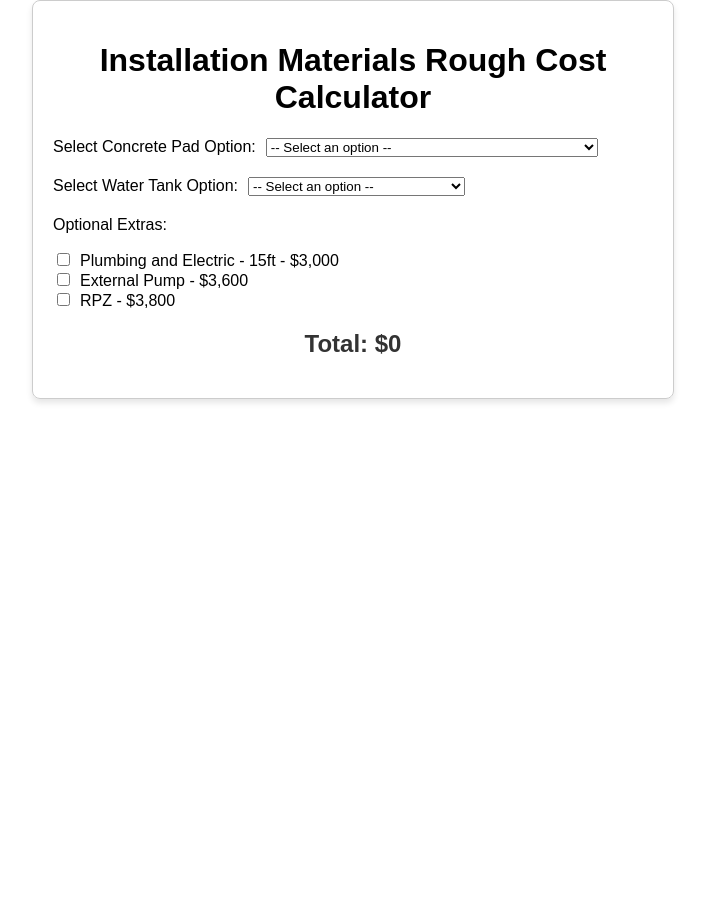
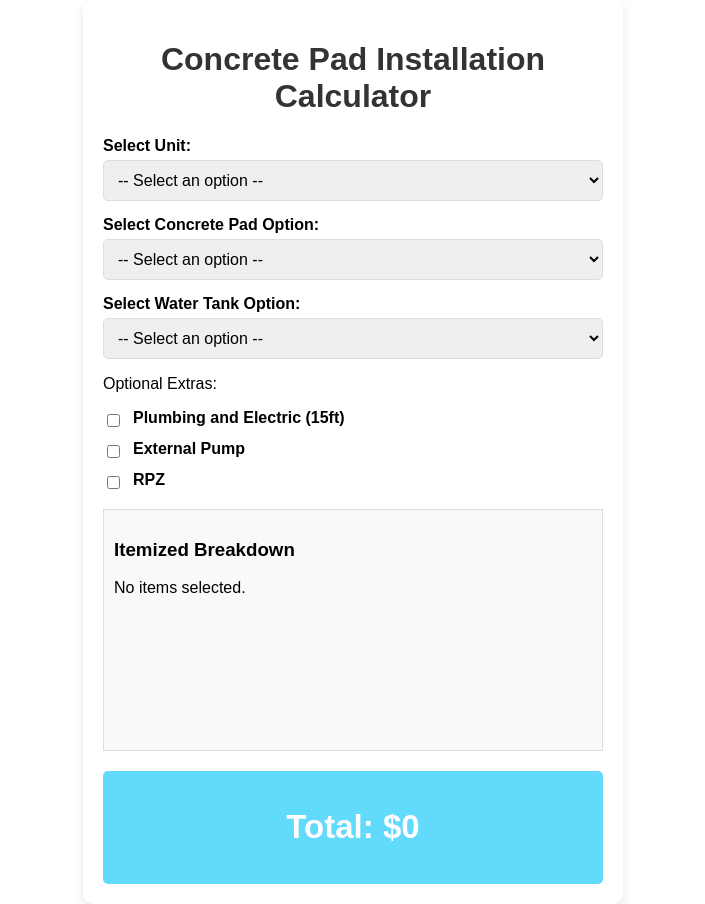
Before and after one commit to stgrky/hydropack-material-calculator, a React (Create React App) app: page / in a window 1280 px wide. Shown: the whole page, without its empty margins (287-992 px from the left). Before the commit the page ends 800 px from the top, so only its background shows below. Built offline with nearby package versions, Linux system fonts and the light colour scheme.

Commit message:
feature: massive updates.

```diff
--- a/src/App.js
+++ b/src/App.js
@@ -1,34 +1,82 @@
-import React, { useState } from 'react';
+import React, { useState } from "react";
 
 const Calculator = () => {
-  const [padOption, setPadOption] = useState(0);
-  const [tankOption, setTankOption] = useState(0);
+  const [unitOption, setUnitOption] = useState(0);
+  const [padOption, setPadOption] = useState({ low: 0, high: 0 });
+  const [tankOption, setTankOption] = useState({ low: 0, high: 0 });
   const [extras, setExtras] = useState({
     plumbingElectric: false,
     externalPump: false,
     rpz: false,
   });
 
+  const unitOptions = [
+    { label: "Hydropack S", value: 9999 },
+    { label: "Hydropack", value: 17499 },
+    { label: "Hydropack X", value: 29999 },
+  ];
+
   const padOptions = [
-    { label: 'Hydropack S Concrete Pad with water Tank', value: 3000 },
-    { label: 'Hydropack S Concrete Pad, no water Tank', value: 1800 },
-    { label: 'Hydropack Concrete Pad with water Tank', value: 3500 },
-    { label: 'Hydropack Concrete Pad, no water Tank', value: 2500 },
-    { label: 'Hydropack X concrete pad with water Tank', value: 5500 },
-    { label: 'Hydropack X concrete pad, no water Tank', value: 3800 },
+    { id: "noPad", label: "No Concrete Pad", low: 0, high: 0 },
+    {
+      id: "pad1",
+      label: "Hydropack S, machine and tank",
+      low: 2200,
+      high: 3000,
+    },
+    {
+      id: "pad2",
+      label: "Hydropack S, machine only",
+      low: 1000,
+      high: 1800,
+    },
+    {
+      id: "pad3",
+      label: "Hydropack, machine and tank",
+      low: 2700,
+      high: 3500,
+    },
+    {
+      id: "pad4",
+      label: "Hydropack, machine and tank",
+      low: 1700,
+      high: 2500,
+    },
+    {
+      id: "pad5",
+      label: "Hydropack X, machine and tank",
+      low: 4700,
+      high: 5500,
+    },
+    {
+      id: "pad6",
+      label: "Hydropack X, machine and tank",
+      low: 3000,
+      high: 3800,
+    },
   ];
 
   const tankOptions = [
-    { label: '550 Gallon Water Tank', value: 1250 },
-    { label: '750 Gallon Water Tank', value: 1650 },
-    { label: '1100 Gallon Water Tank', value: 1875 },
-    { label: 'No water tank', value: 0 },
+    { label: "550 Gallon Water Tank", low: 550, high: 1500 },
+    { label: "750 Gallon Water Tank", low: 700, high: 2000 },
+    { label: "1100 Gallon Water Tank", low: 1200, high: 2200 },
+    { label: "No Water Tank", low: 0, high: 0 },
   ];
 
   const extraOptions = [
-    { label: 'Plumbing and Electric - 15ft', value: 3000, key: 'plumbingElectric' },
-    { label: 'External Pump', value: 3600, key: 'externalPump' },
-    { label: 'RPZ', value: 3800, key: 'rpz' },
+    {
+      label: "Plumbing and Electric (15ft)",
+      low: 1200,
+      high: 4000,
+      key: "plumbingElectric",
+    },
+    {
+      label: "External Pump",
+      low: 2500,
+      high: 4500,
+      key: "externalPump",
+    },
+    { label: "RPZ", low: 3900, high: 4800, key: "rpz" },
   ];
 
   const handleExtraChange = (key) => {
@@ -39,42 +87,135 @@ const Calculator = () => {
   };
 
   const calculateTotal = () => {
-    const extrasTotal = extraOptions.reduce((sum, extra) => (
-      extras[extra.key] ? sum + extra.value : sum
-    ), 0);
+    const extrasTotal = extraOptions.reduce(
+      (sum, extra) => ({
+        low: sum.low + (extras[extra.key] ? extra.low : 0),
+        high: sum.high + (extras[extra.key] ? extra.high : 0),
+      }),
+      { low: 0, high: 0 }
+    );
 
-    return padOption + tankOption + extrasTotal;
+    return {
+      low: unitOption + padOption.low + tankOption.low + extrasTotal.low,
+      high: unitOption + padOption.high + tankOption.high + extrasTotal.high,
+    };
   };
+
+  const total = calculateTotal();
+
+  // Build an itemized breakdown for selected options
+  const breakdownItems = [];
+
+  // Unit
+  if (unitOption !== 0) {
+    const selectedUnit = unitOptions.find(
+      (option) => option.value === unitOption
+    );
+    if (selectedUnit) {
+      breakdownItems.push({
+        label: `Unit: ${selectedUnit.label}`,
+        cost: `$${selectedUnit.value.toLocaleString()}`,
+      });
+    }
+  }
+
+  // Concrete Pad - only add if a pad is selected and it's not "No Concrete Pad"
+  if (padOption.label && padOption.label !== "No Concrete Pad") {
+    breakdownItems.push({
+      label: `Concrete Pad: ${padOption.label}`,
+      cost: `$${padOption.low.toLocaleString()} - $${padOption.high.toLocaleString()}`,
+    });
+  }
+
+  // Water Tank - only display if a water tank is selected and it's not "No Water Tank"
+  if (tankOption.label && tankOption.label !== "No Water Tank") {
+    breakdownItems.push({
+      label: `Water Tank: ${tankOption.label}`,
+      cost: `$${tankOption.low.toLocaleString()} - $${tankOption.high.toLocaleString()}`,
+    });
+  }
+
+  // Optional Extras
+  extraOptions.forEach((extra) => {
+    if (extras[extra.key]) {
+      breakdownItems.push({
+        label: extra.label,
+        cost: `$${extra.low.toLocaleString()} - $${extra.high.toLocaleString()}`,
+      });
+    }
+  });
+
+  // Determine display for total
+  const onlyUnitSelected =
+    unitOption !== 0 &&
+    !padOption.label &&
+    !tankOption.label &&
+    !extras.plumbingElectric &&
+    !extras.externalPump &&
+    !extras.rpz;
+
+  let displayTotal = "";
+  if (total.low === 0 && total.high === 0) {
+    displayTotal = "$0";
+  } else if (onlyUnitSelected) {
+    displayTotal = `$${unitOption.toLocaleString()}`;
+  } else {
+    displayTotal = `$${total.low.toLocaleString()} - $${total.high.toLocaleString()}`;
+  }
 
   return (
     <div className="calculator-container">
-      <h1>Installation Materials Rough Cost Calculator</h1>
+      <h1>Concrete Pad Installation Calculator</h1>
 
-      <div className="dropdown">
-        <label htmlFor="padOptions">Select Concrete Pad Option:</label>
-        <select
-          id="padOptions"
-          onChange={(e) => setPadOption(Number(e.target.value))}
-        >
+      <div className="dropdown-container">
+        <label>Select Unit:</label>
+        <select onChange={(e) => setUnitOption(Number(e.target.value))}>
           <option value="0">-- Select an option --</option>
-          {padOptions.map((option, index) => (
+          {unitOptions.map((option, index) => (
             <option key={index} value={option.value}>
-              {option.label} - ${option.value.toLocaleString()}
+              {option.label}
             </option>
           ))}
         </select>
       </div>
 
-      <div className="dropdown">
-        <label htmlFor="tankOptions">Select Water Tank Option:</label>
+      <div className="dropdown-container">
+        <label>Select Concrete Pad Option:</label>
         <select
-          id="tankOptions"
-          onChange={(e) => setTankOption(Number(e.target.value))}
+          onChange={(e) => {
+            if (e.target.value === "") {
+              setPadOption({ low: 0, high: 0 });
+            } else {
+              const selected = padOptions.find(
+                (option) => option.id === e.target.value
+              );
+              setPadOption(selected || { low: 0, high: 0 });
+            }
+          }}
+        >
+          <option value="">-- Select an option --</option>
+          {padOptions.map((option) => (
+            <option key={option.id} value={option.id}>
+              {option.label}
+            </option>
+          ))}
+        </select>
+      </div>
+
+      <div className="dropdown-container">
+        <label>Select Water Tank Option:</label>
+        <select
+          onChange={(e) => {
+            const selected = tankOptions.find(
+              (option) => option.high === Number(e.target.value)
+            );
+            setTankOption(selected || { low: 0, high: 0 });
+          }}
         >
           <option value="0">-- Select an option --</option>
           {tankOptions.map((option, index) => (
-            <option key={index} value={option.value}>
-              {option.label} - ${option.value.toLocaleString()}
+            <option key={index} value={option.high}>
+              {option.label}
             </option>
           ))}
         </select>
@@ -83,52 +224,98 @@ const Calculator = () => {
       <div className="checkboxes">
         <p>Optional Extras:</p>
         {extraOptions.map((extra) => (
-          <div key={extra.key}>
+          <div className="checkbox-item" key={extra.key}>
             <input
               type="checkbox"
               id={extra.key}
               checked={extras[extra.key]}
               onChange={() => handleExtraChange(extra.key)}
             />
-            <label htmlFor={extra.key}>{extra.label} - ${extra.value.toLocaleString()}</label>
+            <label htmlFor={extra.key}>{extra.label}</label>
           </div>
         ))}
       </div>
 
-      <div className="total">
-        <h2>Total: ${calculateTotal().toLocaleString()}</h2>
+      {/* Itemized List */}
+      <div className="itemized-list">
+        <h3>Itemized Breakdown</h3>
+        {breakdownItems.length > 0 ? (
+          <ul>
+            {breakdownItems.map((item, idx) => (
+              <li key={idx}>
+                <strong>{item.label}:</strong> {item.cost}
+              </li>
+            ))}
+          </ul>
+        ) : (
+          <p>No items selected.</p>
+        )}
       </div>
 
-      <style jsx>{`
+      <div className="total">
+        <h2>Total: {displayTotal}</h2>
+      </div>
+
+      <style>{`
         .calculator-container {
           font-family: Arial, sans-serif;
-          max-width: 600px;
+          background: white;
+          max-width: 500px;
+          padding: 20px;
+          border-radius: 10px;
+          box-shadow: 0 4px 10px rgba(0, 0, 0, 0.1);
+          width: 100%;
           margin: 0 auto;
-          padding: 20px;
-          border: 1px solid #ccc;
-          border-radius: 8px;
-          box-shadow: 0 4px 6px rgba(0, 0, 0, 0.1);
         }
-
         h1 {
           text-align: center;
+          color: #333;
         }
-
-        .dropdown, .checkboxes, .total {
+        .dropdown-container, .checkboxes {
+          margin-bottom: 15px;
+        }
+        label {
+          font-weight: bold;
+          display: block;
+          margin-bottom: 5px;
+        }
+        select {
+          width: 100%;
+          padding: 10px;
+          border-radius: 5px;
+          border: 1px solid #ddd;
+          font-size: 16px;
+        }
+        .checkbox-item {
+          display: flex;
+          align-items: center;
+          gap: 10px;
+          margin-bottom: 8px;
+        }
+        .itemized-list {
+          height: 220px;
+          overflow-y: auto;
+          border: 1px solid #ddd;
+          padding: 10px;
           margin-bottom: 20px;
+          background-color: #f9f9f9;
         }
-
-        select, input[type="checkbox"] {
-          margin-right: 10px;
+        .itemized-list ul {
+          list-style: none;
+          padding: 0;
+          margin: 0;
         }
-
-        label {
-          margin-right: 10px;
+        .itemized-list li {
+          margin-bottom: 5px;
         }
-
-        .total h2 {
+        .total {
           text-align: center;
-          color: #333;
+          font-size: 22px;
+          font-weight: bold;
+          background: #61dafb;
+          color: white;
+          padding: 10px;
+          border-radius: 5px;
         }
       `}</style>
     </div>
```
